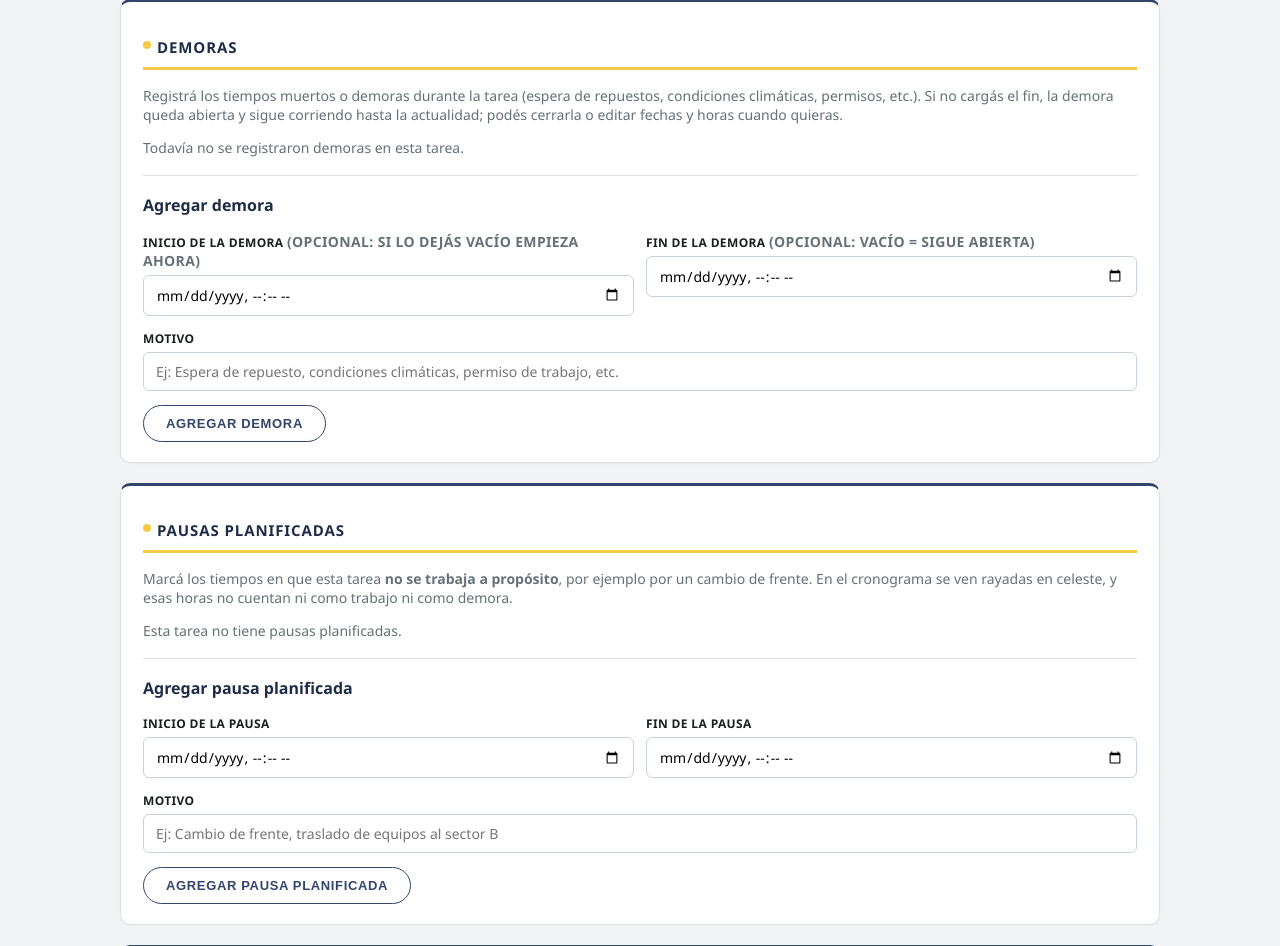
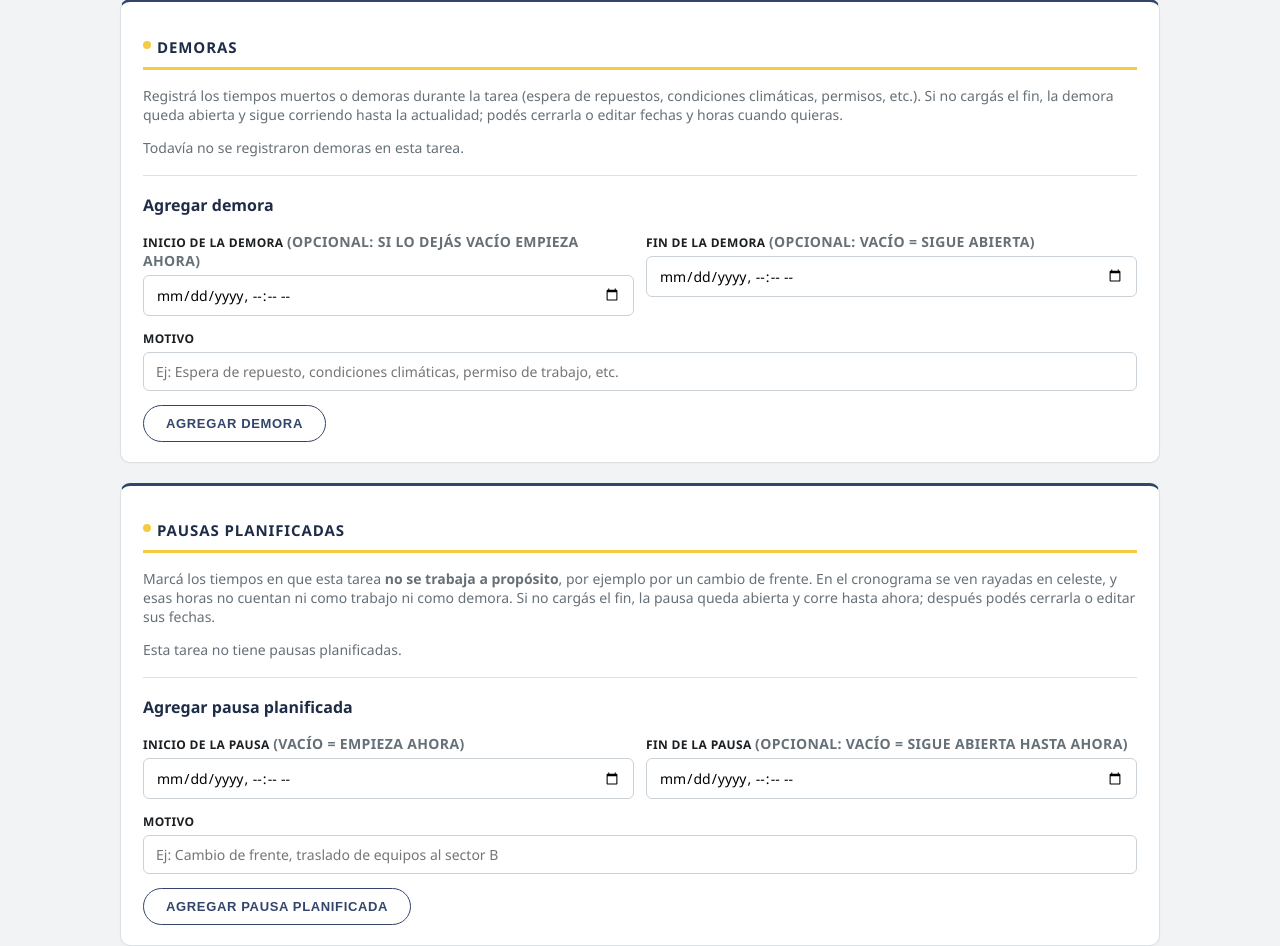
Before and after one commit to servicioscosesahidro-sys/cosesa-avance-obras, a Flask app: template templates/cosesa_item_detail.html in a window 1280 px wide. Shown: the part 1819-2765 px from the top of the page. Run offline with Flask 3, Linux system fonts and the light colour scheme; the template is opened without the code that fills it, so the values that code supplies are empty.

Commit message:
Pausas planificadas: fin opcional (abierta hasta ahora), botón Cerrar pausa ahora y edición de fechas
Co-Authored-By: Claude Opus 5.5 <noreply@anthropic.com>
Claude-Session: https://claude.ai/code/session_01RcjbPZyeL6LjE9Q5569ScH

```diff
--- a/app.py
+++ b/app.py
@@ -588,6 +588,7 @@ ENDPOINT_PERMISO = {
     "agregar_demora": "demoras", "cerrar_demora": "demoras", "editar_demora": "demoras",
     "eliminar_demora": "demoras",
     "agregar_pausa_plan": "editar_tareas", "editar_pausa_plan": "editar_tareas", "eliminar_pausa_plan": "editar_tareas",
+    "cerrar_pausa_plan": "editar_tareas",
     "actualizar_personal": "personal", "actualizar_observaciones": "personal",
     "importar_reales_excel": "importar_reales",
     "subir_foto": "fotos", "eliminar_foto": "fotos",
@@ -2380,14 +2381,19 @@ def cerrar_demora(demora_id):
 # demora, y se ven rayadas en celeste en el cronograma.
 # ---------------------------------------------------------------------------
 def _leer_pausa_form():
-    ini = (request.form.get("fecha_inicio") or "").strip()
-    fin = (request.form.get("fecha_fin") or "").strip()
+    # Inicio vacío = empieza ahora. Fin vacío = pausa abierta, corre hasta ahora.
+    ini = (request.form.get("fecha_inicio") or "").strip() or now_local_str()
+    fin = (request.form.get("fecha_fin") or "").strip() or None
     motivo = request.form.get("motivo", "").strip()
-    a, b = _parse_dt(ini), _parse_dt(fin)
-    if not a or not b:
-        return None, "Completá el inicio y el fin de la pausa planificada."
-    if b <= a:
-        return None, "El fin de la pausa tiene que ser posterior al inicio."
+    a = _parse_dt(ini)
+    if not a:
+        return None, "La fecha de inicio de la pausa no es válida."
+    if fin:
+        b = _parse_dt(fin)
+        if not b:
+            return None, "La fecha de fin de la pausa no es válida."
+        if b <= a:
+            return None, "El fin de la pausa tiene que ser posterior al inicio."
     return (ini, fin, motivo), None
 
 
@@ -2425,6 +2431,23 @@ def editar_pausa_plan(pausa_id):
         db.commit()
         recompute_item_horas(db, p["item_id"])
         flash("Pausa planificada actualizada.", "success")
+    db.close()
+    return redirect(url_for("cosesa_item_detail", item_id=p["item_id"]) + "#pausas-plan")
+
+
+@app.route("/cosesa/pausas-plan/<int:pausa_id>/cerrar", methods=["POST"])
+@cosesa_required
+def cerrar_pausa_plan(pausa_id):
+    db = get_db()
+    p = db.execute("SELECT * FROM pausas_plan WHERE id = ?", (pausa_id,)).fetchone()
+    if p is None:
+        abort(404)
+    if not p["fecha_fin"]:
+        ahora = now_local_str()
+        db.execute("UPDATE pausas_plan SET fecha_fin = ? WHERE id = ?", (max(ahora, p["fecha_inicio"]), pausa_id))
+        db.commit()
+        recompute_item_horas(db, p["item_id"])
+        flash("Pausa planificada cerrada.", "success")
     db.close()
     return redirect(url_for("cosesa_item_detail", item_id=p["item_id"]) + "#pausas-plan")
 
--- a/charts.py
+++ b/charts.py
@@ -86,7 +86,9 @@ def unir_intervalos(ints):
 
 def intervalos_pausas(pausas):
     """Filas de pausas planificadas -> [(ini, fin)] unidos."""
-    return unir_intervalos((_parse(p["fecha_inicio"]), _parse(p["fecha_fin"])) for p in (pausas or []))
+    ahora = datetime.now()
+    # Una pausa sin fecha de fin está abierta: corre hasta ahora.
+    return unir_intervalos((_parse(p["fecha_inicio"]), _parse(p["fecha_fin"]) if p["fecha_fin"] else ahora) for p in (pausas or []))
 
 
 def horas_habiles(a, b, turnos, pausas_int=None):
@@ -255,7 +257,8 @@ def gantt_svg(items_con_demoras, width=880, interactive=False, corte=None, turno
     def pausas_plan(d, a, b, y0, h):
         """Pausas planificadas (cambio de frente, etc.) rayadas en celeste."""
         for p in d.get("pausas") or []:
-            pa, pb = _parse(p["fecha_inicio"]), _parse(p["fecha_fin"])
+            abierta = not p["fecha_fin"]
+            pa, pb = _parse(p["fecha_inicio"]), (_parse(p["fecha_fin"]) if not abierta else datetime.now())
             if not pa or not pb or pb <= pa:
                 continue
             ia, ib = max(pa, a), min(pb, b)
@@ -263,8 +266,9 @@ def gantt_svg(items_con_demoras, width=880, interactive=False, corte=None, turno
                 continue
             fx0, fx1 = x(ia), x(ib)
             if fx1 - fx0 > 0.2:
-                svg.append(f'<rect x="{fx0:.1f}" y="{y0}" width="{fx1 - fx0:.1f}" height="{h}" fill="url(#{chart_id}-pausa)" stroke="#2f7fb3" stroke-width=".8">'
-                           f'<title>Pausa planificada: {_fmt(pa)} a {_fmt(pb)}{(" · " + _esc_html(str(p["motivo"]))) if p["motivo"] else ""}</title></rect>')
+                borde = ' stroke-dasharray="3,2" stroke-width="1.5"' if abierta else ' stroke-width=".8"'
+                svg.append(f'<rect x="{fx0:.1f}" y="{y0}" width="{fx1 - fx0:.1f}" height="{h}" fill="url(#{chart_id}-pausa)" stroke="#2f7fb3"{borde}>'
+                           f'<title>Pausa planificada: {_fmt(pa)} a {"ahora (abierta)" if abierta else _fmt(pb)}{(" · " + _esc_html(str(p["motivo"]))) if p["motivo"] else ""}</title></rect>')
 
     def fuera_turno(a, b, y0, h):
         """Sombrea con rayado los tramos de [a, b) fuera del turno de la obra."""
--- a/db.py
+++ b/db.py
@@ -202,6 +202,26 @@ def _migrate_preparacion(conn):
         )"""
     )
     conn.execute("CREATE INDEX IF NOT EXISTS idx_pausas_plan_item ON pausas_plan(item_id)")
+    # La fecha de fin pasó a ser opcional (pausa abierta, corre hasta ahora):
+    # SQLite no permite quitar el NOT NULL, así que se rehace la tabla conservando los datos.
+    fin_col = [c for c in conn.execute("PRAGMA table_info(pausas_plan)").fetchall() if c[1] == "fecha_fin"]
+    if fin_col and fin_col[0][3]:
+        conn.execute("ALTER TABLE pausas_plan RENAME TO pausas_plan_old")
+        conn.execute(
+            """CREATE TABLE pausas_plan (
+                id INTEGER PRIMARY KEY AUTOINCREMENT,
+                item_id INTEGER NOT NULL REFERENCES items(id) ON DELETE CASCADE,
+                fecha_inicio TEXT NOT NULL,
+                fecha_fin TEXT,
+                motivo TEXT,
+                usuario_id INTEGER,
+                creado_en TEXT DEFAULT (datetime('now'))
+            )"""
+        )
+        conn.execute("INSERT INTO pausas_plan (id, item_id, fecha_inicio, fecha_fin, motivo, usuario_id, creado_en) "
+                     "SELECT id, item_id, fecha_inicio, fecha_fin, motivo, usuario_id, creado_en FROM pausas_plan_old")
+        conn.execute("DROP TABLE pausas_plan_old")
+        conn.execute("CREATE INDEX IF NOT EXISTS idx_pausas_plan_item ON pausas_plan(item_id)")
     if not _column_exists(conn, "obras", "turnos"):
         # En qué turnos se trabaja la obra: ambos (24 hs), solo día (07-19) o solo noche (19-07).
         conn.execute("ALTER TABLE obras ADD COLUMN turnos TEXT NOT NULL DEFAULT 'ambos'")
--- a/templates/cosesa_item_detail.html
+++ b/templates/cosesa_item_detail.html
@@ -239,19 +239,27 @@
 
 <div class="card" id="pausas-plan">
   <h2>Pausas planificadas</h2>
-  <p class="subtitle">Marcá los tiempos en que esta tarea <strong>no se trabaja a propósito</strong>, por ejemplo por un cambio de frente. En el cronograma se ven rayadas en celeste, y esas horas no cuentan ni como trabajo ni como demora.</p>
+  <p class="subtitle">Marcá los tiempos en que esta tarea <strong>no se trabaja a propósito</strong>, por ejemplo por un cambio de frente. En el cronograma se ven rayadas en celeste, y esas horas no cuentan ni como trabajo ni como demora. Si no cargás el fin, la pausa queda abierta y corre hasta ahora; después podés cerrarla o editar sus fechas.</p>
   {% if pausas_plan %}
   {% for p in pausas_plan %}
   <div style="border:1px solid #b9d9ee;background:#f4fafe;border-radius:var(--radius);padding:12px 14px;margin-bottom:10px;">
     <form method="post" action="{{ url_for('editar_pausa_plan', pausa_id=p['id']) }}" class="field-inline" style="align-items:flex-end;flex-wrap:wrap;margin-bottom:0;">
       <div><label>Inicio</label><input type="datetime-local" name="fecha_inicio" value="{{ p['fecha_inicio'] }}" required></div>
-      <div><label>Fin</label><input type="datetime-local" name="fecha_fin" value="{{ p['fecha_fin'] }}" required></div>
+      <div><label>Fin</label><input type="datetime-local" name="fecha_fin" value="{{ p['fecha_fin'] or '' }}"></div>
       <div style="flex:2;"><label>Motivo</label><input type="text" name="motivo" value="{{ p['motivo'] or '' }}" placeholder="Ej: cambio de frente"></div>
       <div style="margin-bottom:14px;white-space:nowrap;"><button class="btn btn-outline btn-sm" type="submit">Guardar</button></div>
     </form>
-    <form method="post" action="{{ url_for('eliminar_pausa_plan', pausa_id=p['id']) }}" onsubmit="return confirm('¿Eliminar esta pausa planificada?');" style="margin-top:6px;">
+    {% if not p['fecha_fin'] %}<p class="subtitle" style="margin:6px 0;"><span class="pill pill-pausado">Abierta</span> corriendo hasta ahora</p>{% endif %}
+    <div style="display:flex;gap:8px;flex-wrap:wrap;margin-top:6px;">
+    {% if not p['fecha_fin'] %}
+    <form method="post" action="{{ url_for('cerrar_pausa_plan', pausa_id=p['id']) }}">
+      <button class="btn btn-sm btn-success" type="submit">Cerrar pausa ahora</button>
+    </form>
+    {% endif %}
+    <form method="post" action="{{ url_for('eliminar_pausa_plan', pausa_id=p['id']) }}" onsubmit="return confirm('¿Eliminar esta pausa planificada?');">
       <button class="btn btn-sm btn-danger" type="submit">Eliminar</button>
     </form>
+    </div>
   </div>
   {% endfor %}
   {% else %}
@@ -261,8 +269,8 @@
   <h3>Agregar pausa planificada</h3>
   <form method="post" action="{{ url_for('agregar_pausa_plan', item_id=item['id']) }}">
     <div class="field-inline">
-      <div><label>Inicio de la pausa</label><input type="datetime-local" name="fecha_inicio" required></div>
-      <div><label>Fin de la pausa</label><input type="datetime-local" name="fecha_fin" required></div>
+      <div><label>Inicio de la pausa <span class="subtitle">(vacío = empieza ahora)</span></label><input type="datetime-local" name="fecha_inicio"></div>
+      <div><label>Fin de la pausa <span class="subtitle">(opcional: vacío = sigue abierta hasta ahora)</span></label><input type="datetime-local" name="fecha_fin"></div>
     </div>
     <label>Motivo</label>
     <input type="text" name="motivo" placeholder="Ej: Cambio de frente, traslado de equipos al sector B">
```
